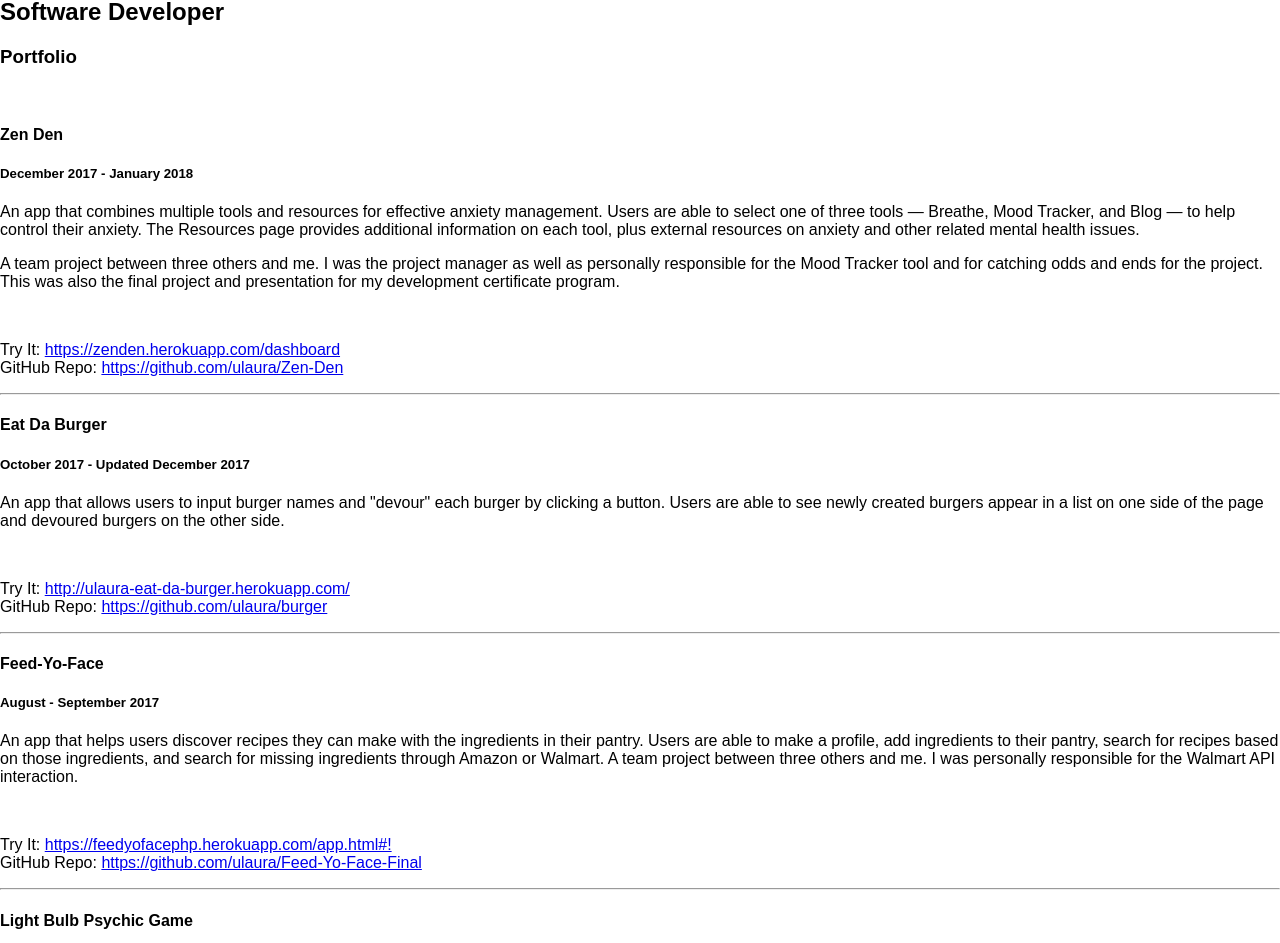
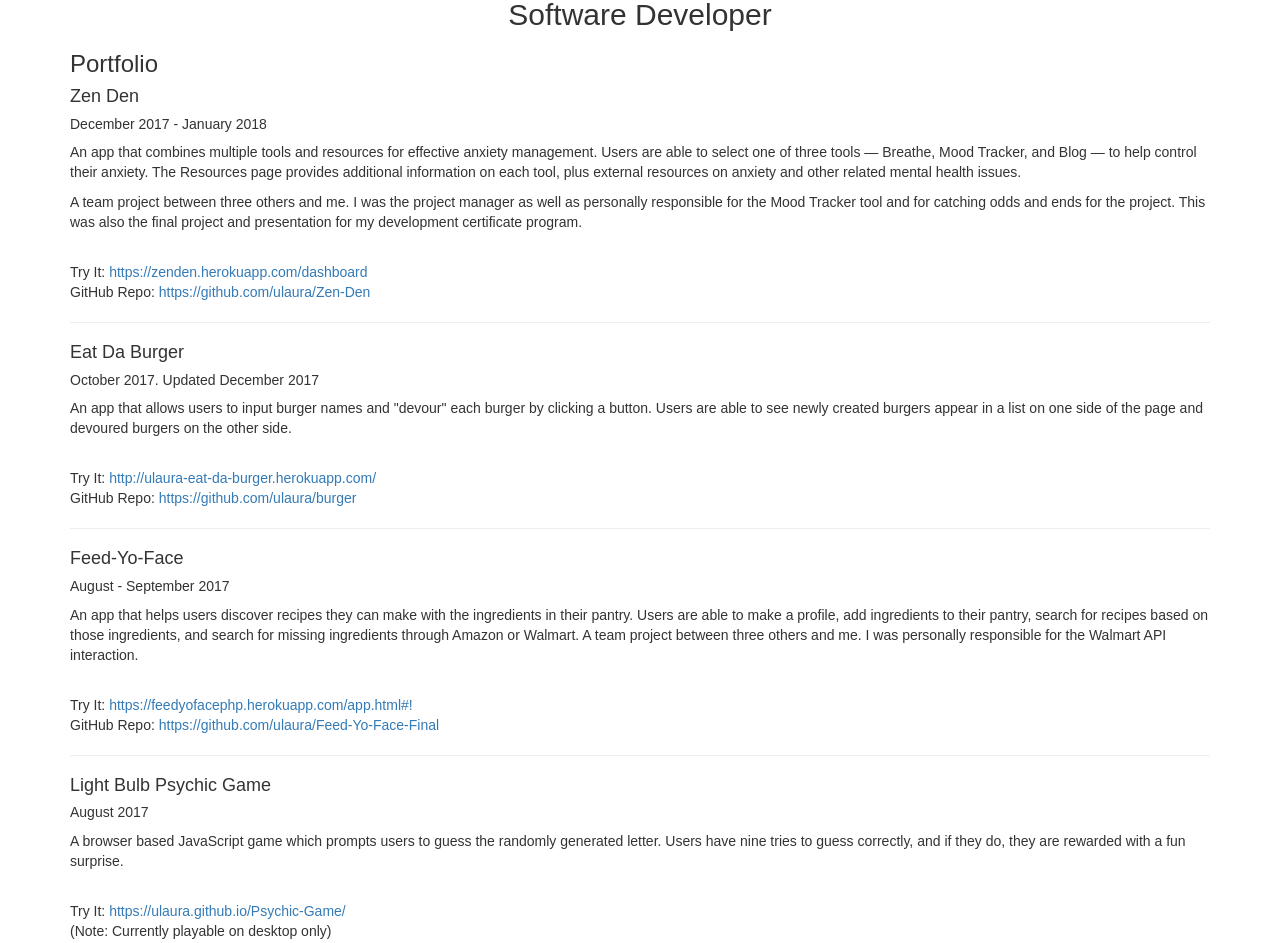
Before and after one commit to ulaura/react-personal-page, a React (Create React App) app: page /portfolio in a window 1280 px wide. Shown: the part 152-1095 px from the top of the page. Built offline with nearby package versions, Linux system fonts and the light colour scheme.

Commit message:
Introduced React Bootstrap.

```diff
--- a/package.json
+++ b/package.json
@@ -4,6 +4,7 @@
   "private": true,
   "dependencies": {
     "react": "^16.2.0",
+    "react-bootstrap": "^0.32.1",
     "react-dom": "^16.2.0",
     "react-router-dom": "^4.2.2",
     "react-scripts": "1.1.1"
--- a/public/index.html
+++ b/public/index.html
@@ -19,6 +19,7 @@
       work correctly both with client-side routing and a non-root public URL.
       Learn how to configure a non-root public URL by running `npm run build`.
     -->
+    <link rel="stylesheet" href="https://maxcdn.bootstrapcdn.com/bootstrap/3.3.7/css/bootstrap.min.css" integrity="sha384-BVYiiSIFeK1dGmJRAkycuHAHRg32OmUcww7on3RYdg4Va+PmSTsz/K68vbdEjh4u" crossorigin="anonymous">
     <title>Laura Unaeze | Software Developer</title>
   </head>
   <body>
--- a/src/App.js
+++ b/src/App.js
@@ -3,7 +3,8 @@ import NavBar from './components/NavBar';
 import Home from './components/Home';
 import Portfolio from './components/Portfolio'
 import Contact from './components/Contact';
-import { BrowserRouter as Router, Route, Switch } from "react-router-dom";
+import { BrowserRouter as Router, Route, Switch } from 'react-router-dom';
+import { Grid, Row, Col } from 'react-bootstrap';
 
 
 
@@ -12,8 +13,9 @@ const App = () => {
     <Router>
       <div>
         <NavBar />
-        <h1>Laura Unaeze</h1>
-        <h2>Software Developer</h2>
+        <Grid>
+          <h1 className="text-center">Laura Unaeze</h1>
+          <h2 className="text-center">Software Developer</h2>
 
           <Switch>
             <Route exact path="/" component={Home} />
@@ -26,6 +28,7 @@ const App = () => {
           <div className="footer">
             <p>&#169; Copyright 2018 Laura Unaeze</p>
           </div>
+        </Grid>
       </div>
     </Router>
   );
--- a/src/components/Home.js
+++ b/src/components/Home.js
@@ -1,4 +1,5 @@
 import React from 'react';
+import { Grid, Row, Col } from 'react-bootstrap';
 
 const Home = () => {
   return (
--- a/src/components/Portfolio.js
+++ b/src/components/Portfolio.js
@@ -5,7 +5,6 @@ const Portfolio = () => {
     <div>
       <div className="">
         <h3 className="">Portfolio</h3>
-        <br />
         <h4>Zen Den</h4>
         <h5>December 2017 - January 2018</h5>
         <p>
@@ -21,15 +20,15 @@ const Portfolio = () => {
         </p>
           <br />
         <p>
-          Try It: <a href="https://zenden.herokuapp.com/dashboard" target="_blank">https://zenden.herokuapp.com/dashboard</a>
+          Try It: <a href="https://zenden.herokuapp.com/dashboard" target="_blank" rel="noopener noreferrer">https://zenden.herokuapp.com/dashboard</a>
           <br />
-          GitHub Repo: <a href="https://github.com/ulaura/Zen-Den" target="_blank">https://github.com/ulaura/Zen-Den</a>
+          GitHub Repo: <a href="https://github.com/ulaura/Zen-Den" target="_blank" rel="noopener noreferrer">https://github.com/ulaura/Zen-Den</a>
         </p>
 
         <hr />
 
         <h4>Eat Da Burger</h4>
-        <h5>October 2017 - Updated December 2017</h5>
+        <h5>October 2017. Updated December 2017</h5>
         <p>
           An app that allows users to input burger names and "devour" each burger by clicking a button.
           Users are able to see newly created burgers appear in a list on one side of the page and devoured
@@ -37,9 +36,9 @@ const Portfolio = () => {
         </p>
           <br />
         <p>
-          Try It: <a href="http://ulaura-eat-da-burger.herokuapp.com/" target="_blank">http://ulaura-eat-da-burger.herokuapp.com/</a>
+          Try It: <a href="http://ulaura-eat-da-burger.herokuapp.com/" target="_blank" rel="noopener noreferrer">http://ulaura-eat-da-burger.herokuapp.com/</a>
           <br />
-          GitHub Repo: <a href="https://github.com/ulaura/burger" target="_blank">https://github.com/ulaura/burger</a>
+          GitHub Repo: <a href="https://github.com/ulaura/burger" target="_blank" rel="noopener noreferrer">https://github.com/ulaura/burger</a>
         </p>
 
         <hr />
@@ -53,9 +52,9 @@ const Portfolio = () => {
         </p>
           <br />
         <p>
-          Try It: <a href="https://feedyofacephp.herokuapp.com/app.html#!" target="_blank">https://feedyofacephp.herokuapp.com/app.html#!</a>
+          Try It: <a href="https://feedyofacephp.herokuapp.com/app.html#!" target="_blank" rel="noopener noreferrer">https://feedyofacephp.herokuapp.com/app.html#!</a>
           <br />
-          GitHub Repo: <a href="https://github.com/ulaura/Feed-Yo-Face-Final" target="_blank">https://github.com/ulaura/Feed-Yo-Face-Final</a>
+          GitHub Repo: <a href="https://github.com/ulaura/Feed-Yo-Face-Final" target="_blank" rel="noopener noreferrer">https://github.com/ulaura/Feed-Yo-Face-Final</a>
         </p>
 
         <hr />
@@ -68,11 +67,11 @@ const Portfolio = () => {
         </p>
           <br />
         <p>
-          Try It: <a href="https://ulaura.github.io/Psychic-Game/" target="_blank">https://ulaura.github.io/Psychic-Game/</a>
+          Try It: <a href="https://ulaura.github.io/Psychic-Game/" target="_blank" rel="noopener noreferrer">https://ulaura.github.io/Psychic-Game/</a>
           <br />
           (Note: Currently playable on desktop only)
           <br />
-          GitHub Repo: <a href="https://github.com/ulaura/Psychic-Game" target="_blank">https://github.com/ulaura/Psychic-Game</a>
+          GitHub Repo: <a href="https://github.com/ulaura/Psychic-Game" target="_blank" rel="noopener noreferrer">https://github.com/ulaura/Psychic-Game</a>
         </p>
       </div>
     </div>
```
Also changed, not shown: 1 other file (tests, documents, lock files or other folders). Lines whose indentation alone changed are shown as unchanged.
